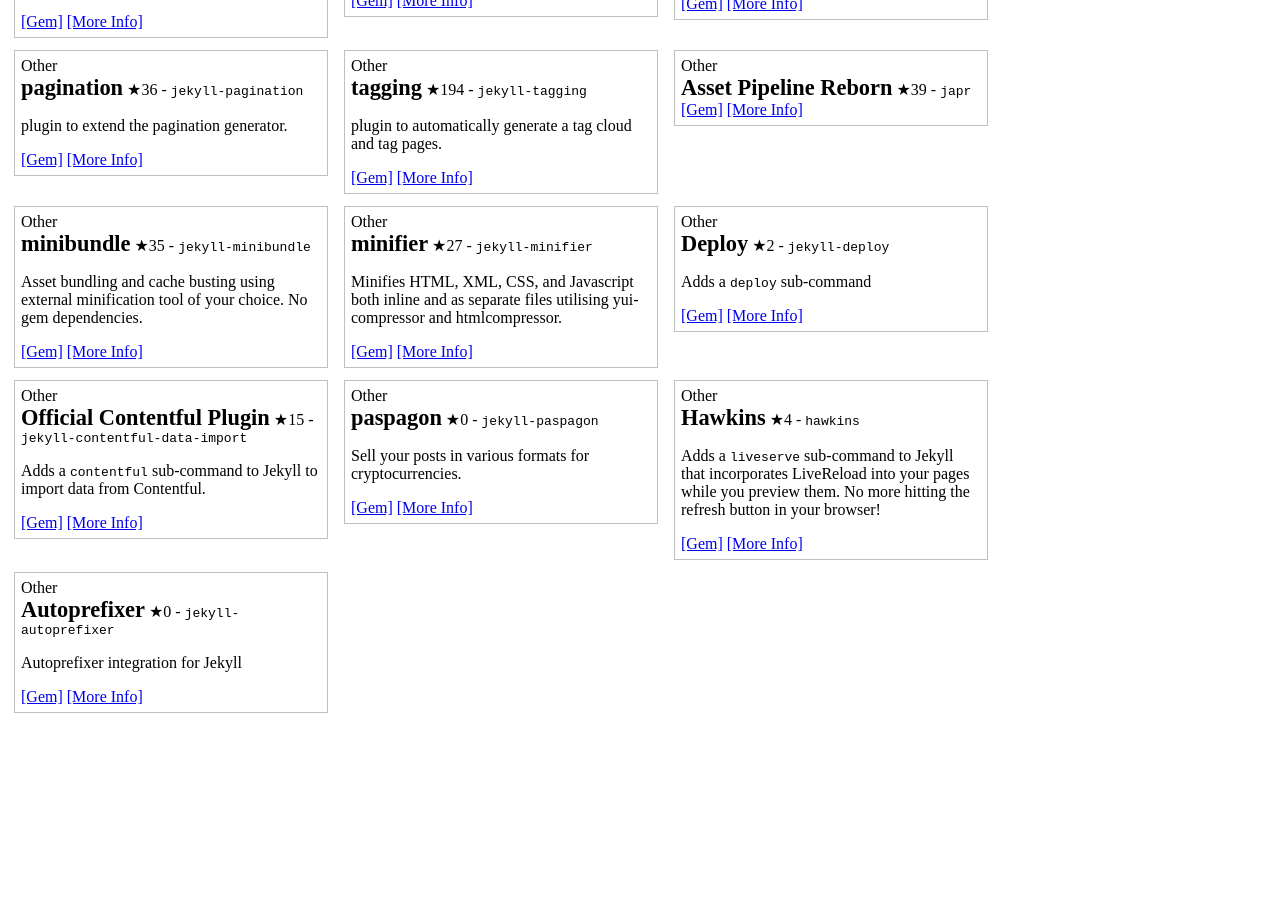
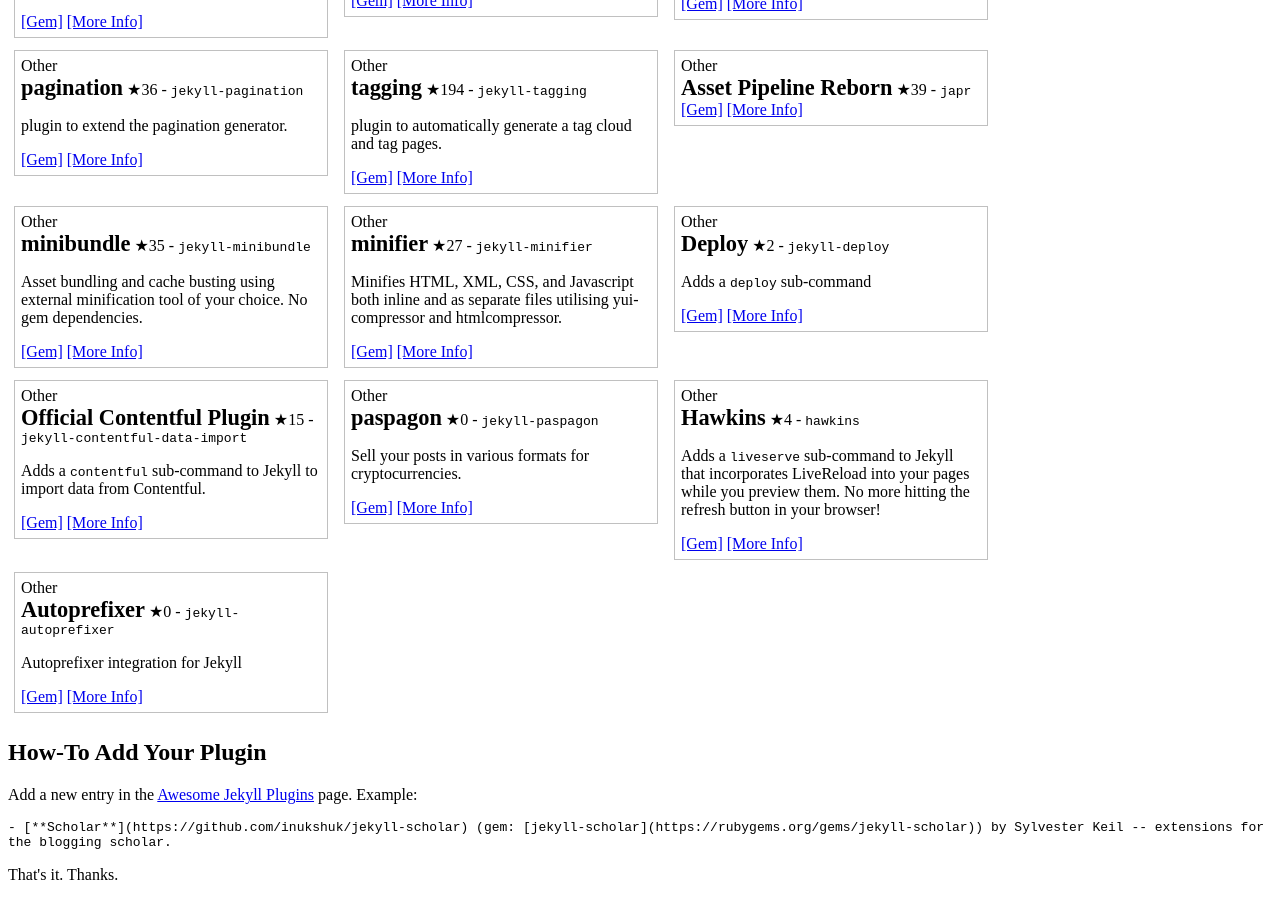
Before and after one commit to planetjekyll/planetjekyll.github.io, a Jekyll site: the page built from plugins/index.html, in a window 1280 px wide and 900 px high, scrolled down 3694 px. Built offline with Jekyll 4.4.1, drawn with Linux system fonts in a browser that asks for light colours; before the commit the page ends 4421 px from its top, so only the background shows below that.

Commit message:
Update index.html

```diff
--- a/plugins/index.html
+++ b/plugins/index.html
@@ -40,3 +40,19 @@
   </div>
 {% endfor %}
 </div>
+
+
+<h2>How-To Add Your Plugin</h2>
+
+<p>
+  Add a new entry in the <a href="https://github.com/planetjekyll/awesome-jekyll-plugins">Awesome Jekyll Plugins</a> page. Example:
+</p>
+
+<p>
+<code>- [**Scholar**](https://github.com/inukshuk/jekyll-scholar)  (gem: [jekyll-scholar](https://rubygems.org/gems/jekyll-scholar)) by Sylvester Keil  -- extensions for the blogging scholar.
+  </code>
+</p>
+
+<p>
+  That's it. Thanks.
+</p>
```
